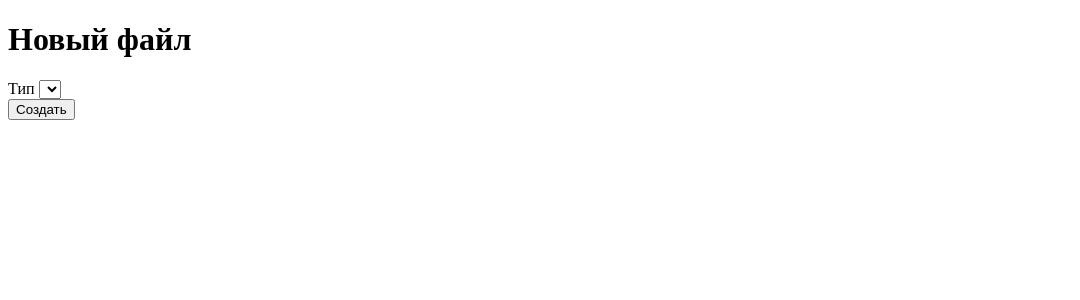
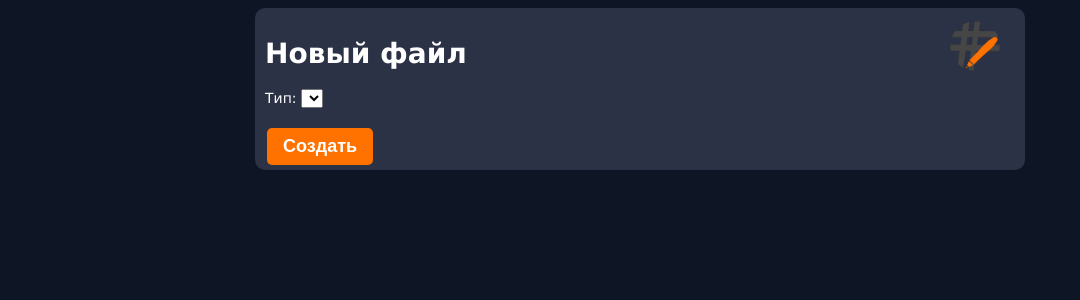
Before and after one commit to 3NikNikNik3/Vortex_Py, a Django app: page /new in a window 1280 px wide. Shown: the top 300 px of the page, without its empty margins (0-1080 px from the left). Run offline with Django 5.2, Linux system fonts and the light colour scheme; data comes from the database, SQL or seed files in the repository; lists and menus that the app fills with data are empty.

Commit message:
Новый файл

```diff
--- a/project/main/templates/new_file.html
+++ b/project/main/templates/new_file.html
@@ -1,21 +1,26 @@
 <!DOCTYPE html>
 <html lang="ru">
+{% load static %}
+<link rel="stylesheet" href="{% static 'css/load_front.css' %}">
 <head>
     <meta charset="UTF-8">
     <title>Новый файл</title>
 </head>
 <body>
-    <h1>Новый файл</h1>
+<div class="cent_part">
+    <h1 >Новый файл</h1><img src="/static/favicon.ico" height="50"
+    width="50" style="float:right; margin:-9% 2% 0 0">
     <form method="post">
         {% csrf_token %}
-        <span>Тип </span>
+        <span>Тип: </span>
         <select name="type" id="type_select" onchange="ChangeType()">
             {% for i in types %}
                 <option value="{{ i.id }}">{{ i.name }}</option>
             {% endfor %}
         </select>
         <div id="dop_op"></div>
-        <input type="submit" value="Создать">
+        <br>
+        <input class="button" type="submit" value="Создать">
     </form>
 
     <div hidden>
@@ -23,7 +28,6 @@
             <div id="{{ i.id }}">{{ i.dop_op }}</div>
         {% endfor %}
     </div>
-
-    <script src="static/js/new_file.js"></script>
+    <script src="static/js/new_file.js"></script></div>
 </body>
 </html>
```
